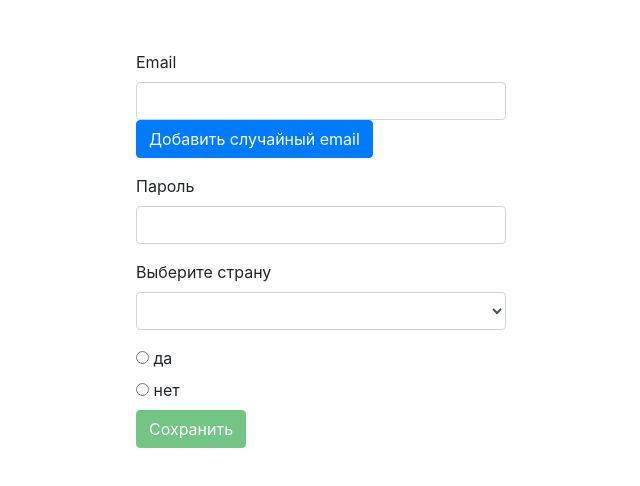
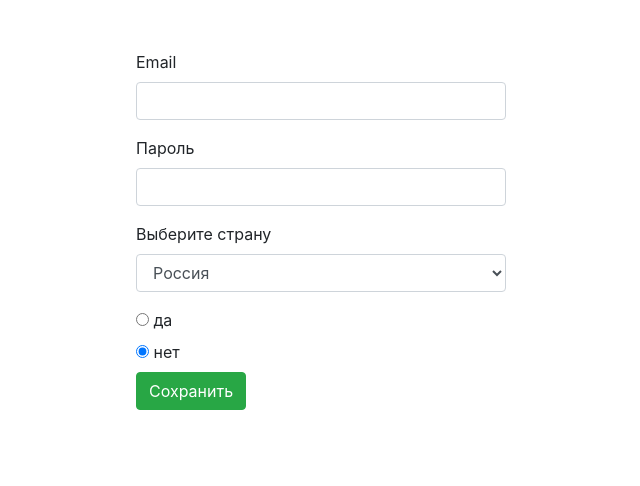
Before and after one commit to AlexandrMers/angularLearn, an Angular app: page / in a window 1280 px wide. Shown: the top 486 px of the page, without its empty margins (319-959 px from the left). Built offline with nearby package versions, Linux system fonts and the light colour scheme.

Commit message:
Рассмотрели инициализацию форм при реактивном подходе в ангуляр 4.

```diff
--- a/src/app/app.component.html
+++ b/src/app/app.component.html
@@ -1,46 +1,30 @@
 <div class="container container_main">
-  <form (ngSubmit)="submitForm()" #form='ngForm'>
-    <div ngModelGroup="user" #user='ngModelGroup'>
-      <div class="form-group" [ngClass]="{'is-invalid': email.invalid && email.touched}">
+  <form [formGroup]="form" (ngSubmit)="submitForm()">
+    <div>
+      <div class="form-group">
         <label for="name">Email</label>
         <input
-          required
-          ngModel
-          name="email"
+          formControlName="email"
           id="name"
           type="text"
           class="form-control"
-          email
-          #email='ngModel'
         >
-        <p [class]="'invalid-feedback'" *ngIf="email.invalid && email.touched">Введите корректный email</p>
-        <button
-          type="button"
-          class="btn btn-primary"
-          (click)="addRandEmail()"
-        >Добавить случайный email</button>
       </div>
-      <div class="form-group" [ngClass]="{'is-invalid': password.invalid && password.touched}">
+      <div class="form-group" >
         <label for="password">Пароль</label>
         <input
-          required
-          ngModel
-          name="password"
+          formControlName="password"
           id="password"
           type="password"
           class="form-control"
-          #password='ngModel'
         >
-        <p class="invalid-feedback" *ngIf="password.invalid && password.touched">Пароль не должен быть пустым!</p>
       </div>
     </div>
     <div class="form-group">
       <label>Выберите страну</label>
       <select
-        name="country"
-        ngModel
+        formControlName="country"
         class="form-control"
-        required
       >
         <option value="ru">Россия</option>
         <option value="by">Белоруссия</option>
@@ -50,20 +34,16 @@
     <div class="radio" *ngFor="let answer of answers">
       <label>
         <input
-          required
-          ngModel
-          name="answer"
+          formControlName="answer"
           type="radio"
           [value]="answer.type"
         > {{answer.text}}
       </label>
     </div>
     <button
-      [disabled]="!form.valid"
       class="btn btn-success"
       type="submit"
     >Сохранить
     </button>
   </form>
-  <div *ngIf="isSubmitted"><pre>{{formData | json}}</pre></div>
 </div>
--- a/src/app/app.component.ts
+++ b/src/app/app.component.ts
@@ -1,16 +1,9 @@
-import {Component, ViewChild} from '@angular/core';
-import {NgForm} from '@angular/forms';
+import {Component, OnInit} from '@angular/core';
+import {FormControl, FormGroup} from '@angular/forms';
 
 interface AnswerInterface {
   type: string;
   text: string;
-}
-
-interface FormData {
-  email: string;
-  password: string;
-  answer: string;
-  country: string;
 }
 
 @Component({
@@ -18,10 +11,7 @@ interface FormData {
   templateUrl: './app.component.html',
   styleUrls: ['./app.component.css']
 })
-export class AppComponent   {
-
-  @ViewChild('form') form: NgForm;
-
+export class AppComponent implements OnInit {
   public answers: AnswerInterface[] = [
     {
       type: 'yes',
@@ -33,30 +23,19 @@ export class AppComponent   {
     }
   ];
 
-  public formData: FormData;
-  isSubmitted: boolean = false;
+  public form: FormGroup;
 
-  public submitForm() {
-    console.log('submitted form ', this.form);
-    this.isSubmitted = true;
-    this.formData = this.form.value;
-  }
-
-  public addRandEmail() {
-    const randEmail = 'wfm@gmail.com';
-    // this.form.setValue({ // Данный метод затрагивает все поля формы.
-    //   user: {
-    //     password: '',
-    //     email: randEmail
-    //   },
-    //   country: '',
-    //   answer: ''
-    // });
-    this.form.form.patchValue({ // Данный метод устанавливает конкретное значение, которое мы передаем, не задевая другие.
-      user: {
-        email: randEmail
-      }
+  ngOnInit(): void {
+    // Инициализация формы...
+    this.form = new FormGroup({
+      email: new FormControl(''),
+      password: new FormControl(''),
+      country: new FormControl('ru'),
+      answer: new FormControl('no')
     });
   }
 
+  public submitForm() {
+    console.log('submitted ', this.form);
+  };
 }
--- a/src/app/app.module.ts
+++ b/src/app/app.module.ts
@@ -1,19 +1,20 @@
-import { BrowserModule } from '@angular/platform-browser';
-import { NgModule } from '@angular/core';
-import {FormsModule} from '@angular/forms';
+import {BrowserModule} from '@angular/platform-browser';
+import {NgModule} from '@angular/core';
+import {ReactiveFormsModule} from '@angular/forms';
 
 //components
-import { AppComponent } from './app.component';
+import {AppComponent} from './app.component';
 
 @NgModule({
   declarations: [
     AppComponent
   ],
-    imports: [
-        BrowserModule,
-        FormsModule
-    ],
+  imports: [
+    BrowserModule,
+    ReactiveFormsModule // Для реактивного подхода валидации форм используется данная библиотека.
+  ],
   providers: [],
   bootstrap: [AppComponent]
 })
-export class AppModule { }
+export class AppModule {
+}
```
